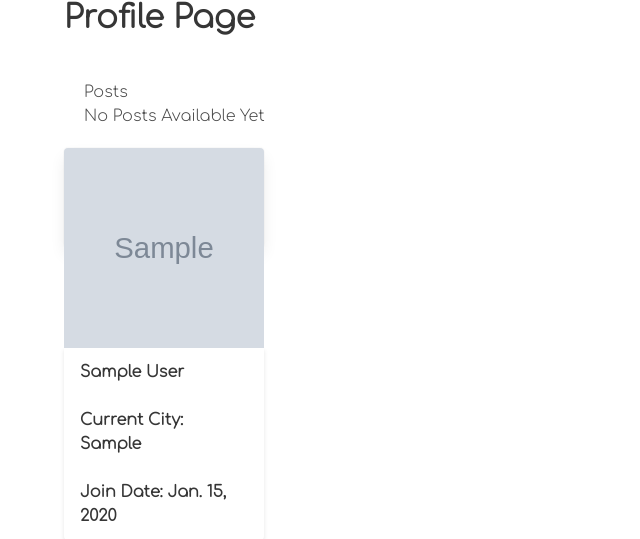
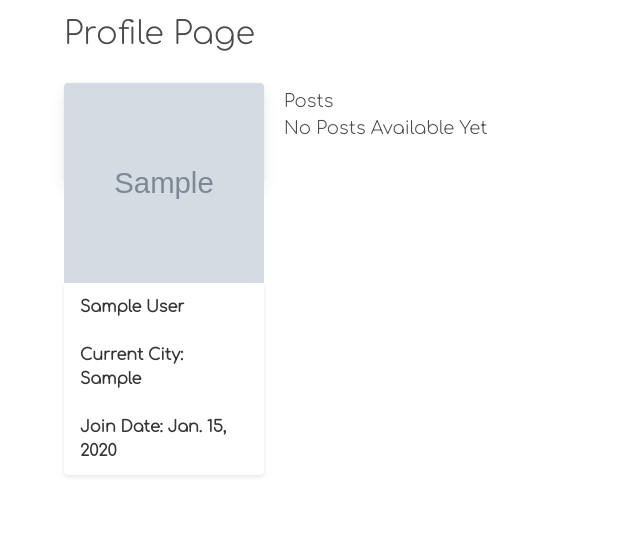
Before and after one commit to joshdaos/Wayfarer, a Django app: page /profile/ in a window 1280 px wide. Shown: the part 52-591 px from the top of the page, without its empty margins (0-640 px from the left). Run offline with Django 3.2, Linux system fonts and the light colour scheme; a user stored in the database is signed in; tables that the repository leaves empty hold one stand-in row (values such as "Sample post"); grey boxes marked "Sample" are stand-in pictures; some libraries are stand-ins or nearby versions.

Commit message:
Profile page CSS

```diff
--- a/main_app/static/styles/main.css
+++ b/main_app/static/styles/main.css
@@ -5,45 +5,50 @@ body {
 }
 .navbar {
     background-color: orange;
-    }
+}
+
+.navbar-end {
+    margin-left: 1340px;
+}
 .topic_container {
     display: flex;
-    justify-content: space space-evenly;
+    justify-content: space-evenly;
     align-content: space-between;
-    flex-direction: column;
-    flex-wrap: wrap;
+    flex-direction: row;
     height: 100px;
-    margin: 0 125px 0 125px;
-}
-.navbar-end {
-    margin-left: 1340px;
+    /* margin: 0 125px 0 125px; */
 }
 
 .topic_p {
     color: #000000;
-    height: 50px;
     width: 250px;
     font-size: small;
+    margin-top: 20px;
 }
 
-.carousel_item {
+.item {
     height: 250px;
     width: 250px;
+    border-radius: 10px;
 }
 
-.carousel_img {
-    border-radius: 10px;
+.profile_container {
+    display: flex;
 }
-.card{
 
-    margin-top: auto;
+.card {
+    margin-top: 25px;
     width: 200px;
     height: 100px;
 }
 
-.posts{
+.posts {
     padding: 20px;
+    margin-top: 10px;
+    font-size: large;
+}
 
-
-
+.profile_title {
+    font-size: xx-large;
+    margin-top: 10px;
 }
--- a/main_app/templates/profile_list.html
+++ b/main_app/templates/profile_list.html
@@ -1,21 +1,7 @@
 {% extends 'base.html' %}
 {% block content %}
-<h1 class="title">Profile Page</h1>
-<div class="posts">
-    <h3>Posts</h3>
-    {% for post in profile.posts.all %}
-    <div>
-        <ul>
-            <li>{{forloop.counter}}</li>
-            <li><b>{{post.name}}</b></li>
-            <li><b>{{post.title}}</b></li>
-        </ul>
-        <!-- <a class="button is-dark" href="{% url 'profile_detail' %}">See Post!</a> -->
-    </div>
-    {% empty %}
-    <h3>No Posts Available Yet</h3>
-    {% endfor %}
-</div>
+<h1 class="profile_title">Profile Page</h1>
+<div class="profile_container">
     <div class="gallery">
     {% for profile in profiles %}
         <a href="">
@@ -36,5 +22,20 @@
         </a>
         {% endfor %}
     </div>
-
+    <div class="posts">
+        <h3>Posts</h3>
+    {% for post in profile.posts.all %}
+        <div>
+            <ul>
+                <li>{{forloop.counter}}</li>
+                <li><b>{{post.name}}</b></li>
+                <li><b>{{post.title}}</b></li>
+            </ul>
+        <!-- <a class="button is-dark" href="{% url 'profile_detail' %}">See Post!</a> -->
+        </div>
+    {% empty %}
+        <h3>No Posts Available Yet</h3>
+    {% endfor %}
+    </div>
+</div>
 {% endblock %}
```
Also changed, not shown: main_app/templates/home.html (+6 -2 lines). Lines whose indentation alone changed are shown as unchanged.
